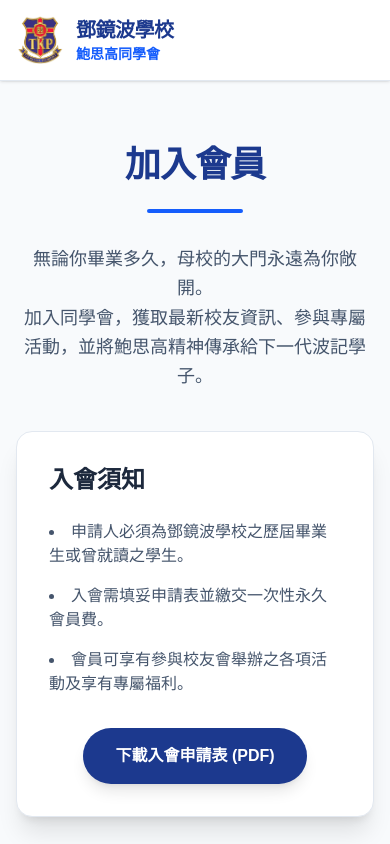
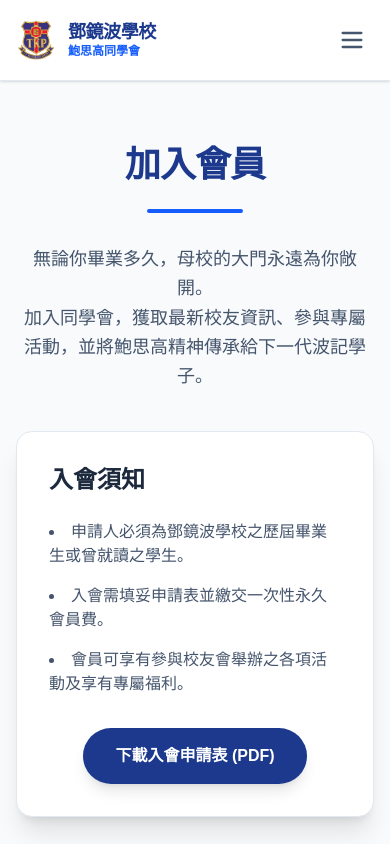
Before and after one commit to charles2006hk-hash/tkp-dbpp-web, a Next.js app: page /membership in a window 390 px wide. Shown: the top 844 px of the page. Built offline with nearby package versions, Linux system fonts and the light colour scheme.

Commit message:
Enhance Header component with mobile menu support
Added mobile menu toggle functionality and improved accessibility by closing the menu on link click.

```diff
--- a/src/components/Header.tsx
+++ b/src/components/Header.tsx
@@ -1,31 +1,85 @@
+'use client';
+
+import { useState } from 'react';
 import Link from 'next/link';
 import Image from 'next/image';
 
 export default function Header() {
+  const [isMobileMenuOpen, setIsMobileMenuOpen] = useState(false);
+
+  // 點擊連結後自動關閉手機選單
+  const closeMenu = () => setIsMobileMenuOpen(false);
+
   return (
-    <nav className="sticky top-0 z-50 bg-white/90 backdrop-blur-md shadow-sm border-b border-slate-200">
+    <nav className="sticky top-0 z-50 bg-white/95 backdrop-blur-md shadow-sm border-b border-slate-200">
       <div className="max-w-7xl mx-auto px-4 sm:px-6 lg:px-8">
         <div className="flex justify-between h-20 items-center">
+          {/* Logo 區塊 */}
           <div className="flex items-center gap-3">
-            <Link href="/" className="flex items-center gap-3">
-              <div className="relative w-12 h-14 flex-shrink-0">
-                <Image src="/logo.png" alt="鄧鏡波學校 Logo" fill className="object-contain" sizes="48px" priority />
+            <Link href="/" className="flex items-center gap-3" onClick={closeMenu}>
+              <div className="relative w-10 h-12 sm:w-12 sm:h-14 flex-shrink-0">
+                <Image
+                  src="/logo.png"
+                  alt="鄧鏡波學校 Logo"
+                  fill
+                  className="object-contain"
+                  sizes="48px"
+                  priority
+                />
               </div>
               <div>
-                <h1 className="text-xl font-bold text-blue-900 tracking-tight">鄧鏡波學校</h1>
-                <p className="text-sm font-semibold text-blue-600">鮑思高同學會</p>
+                <h1 className="text-lg sm:text-xl font-bold text-blue-900 tracking-tight leading-tight">鄧鏡波學校</h1>
+                <p className="text-xs sm:text-sm font-semibold text-blue-600">鮑思高同學會</p>
               </div>
             </Link>
           </div>
+
+          {/* 桌面版導覽列 */}
           <div className="hidden md:flex space-x-8 items-center">
             <Link href="/" className="text-blue-900 font-medium hover:text-blue-600 transition-colors">首頁</Link>
             <Link href="/about" className="text-slate-600 font-medium hover:text-blue-600 transition-colors">關於我們</Link>
             <Link href="/events" className="text-slate-600 font-medium hover:text-blue-600 transition-colors">活動花絮</Link>
             <Link href="/news" className="text-slate-600 font-medium hover:text-blue-600 transition-colors">最新動態</Link>
-            <Link href="/membership" className="px-4 py-2 bg-blue-900 text-white rounded-md text-sm font-bold hover:bg-blue-800 transition-colors">加入會員</Link>
+            <Link href="/membership" className="px-4 py-2 bg-blue-900 text-white rounded-md text-sm font-bold hover:bg-blue-800 transition-colors shadow-sm hover:shadow-md">加入會員</Link>
+          </div>
+
+          {/* 手機版漢堡選單按鈕 */}
+          <div className="md:hidden flex items-center">
+            <button
+              onClick={() => setIsMobileMenuOpen(!isMobileMenuOpen)}
+              className="text-slate-600 hover:text-blue-900 focus:outline-none p-2"
+              aria-label="Toggle mobile menu"
+            >
+              {isMobileMenuOpen ? (
+                <svg className="w-7 h-7" fill="none" stroke="currentColor" viewBox="0 0 24 24">
+                  <path strokeLinecap="round" strokeLinejoin="round" strokeWidth={2} d="M6 18L18 6M6 6l12 12" />
+                </svg>
+              ) : (
+                <svg className="w-7 h-7" fill="none" stroke="currentColor" viewBox="0 0 24 24">
+                  <path strokeLinecap="round" strokeLinejoin="round" strokeWidth={2} d="M4 6h16M4 12h16M4 18h16" />
+                </svg>
+              )}
+            </button>
           </div>
         </div>
       </div>
+
+      {/* 手機版下拉選單 */}
+      {isMobileMenuOpen && (
+        <div className="md:hidden bg-white border-t border-slate-100 shadow-lg absolute w-full animate-in slide-in-from-top-2 duration-200">
+          <div className="px-4 pt-2 pb-6 space-y-1 flex flex-col">
+            <Link href="/" onClick={closeMenu} className="block px-3 py-4 text-base font-medium text-slate-800 hover:text-blue-600 hover:bg-blue-50 rounded-lg">首頁</Link>
+            <Link href="/about" onClick={closeMenu} className="block px-3 py-4 text-base font-medium text-slate-800 hover:text-blue-600 hover:bg-blue-50 rounded-lg">關於我們</Link>
+            <Link href="/events" onClick={closeMenu} className="block px-3 py-4 text-base font-medium text-slate-800 hover:text-blue-600 hover:bg-blue-50 rounded-lg">活動花絮</Link>
+            <Link href="/news" onClick={closeMenu} className="block px-3 py-4 text-base font-medium text-slate-800 hover:text-blue-600 hover:bg-blue-50 rounded-lg">最新動態</Link>
+            <div className="pt-4 pb-2 px-3">
+              <Link href="/membership" onClick={closeMenu} className="block w-full text-center px-4 py-3 bg-blue-900 text-white rounded-lg text-base font-bold hover:bg-blue-800 shadow-md">
+                加入會員
+              </Link>
+            </div>
+          </div>
+        </div>
+      )}
     </nav>
   );
 }
```
